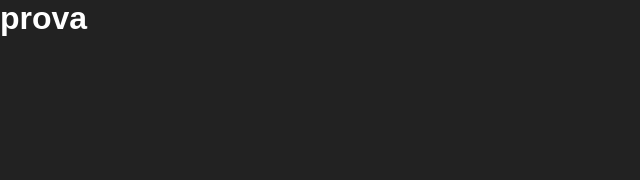
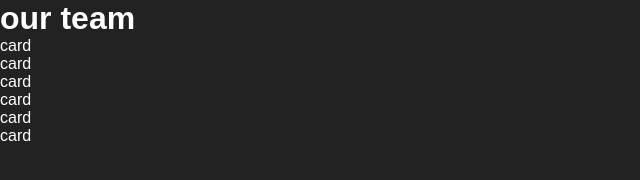
Before and after one commit to MarcoPercolla/js-our-team, a plain HTML site: page index.html in a window 1280 px wide. Shown: the whole page, without its empty margins (0-640 px from the left). Drawn offline with Linux system fonts and the light colour scheme.

Commit message:
genero una carta per ogni membro

```diff
--- a/index.html
+++ b/index.html
@@ -7,7 +7,10 @@
     <link rel="stylesheet" href="css/style.css">
 </head>
 <body>
-    <h1>prova</h1>
+    <main>
+        <h1>our team</h1>
+        <div id="container"></div>
+    </main>
     <script src="js/main.js"></script>
 </body>
 </html>
--- a/js/main.js
+++ b/js/main.js
@@ -43,16 +43,20 @@ const membri = [
 
 for (let i = 0; i < membri.length; i++) {
     const member = membri[i];
+    // per ogni membro genero una carta
+    document.getElementById("container").innerHTML += `<div class="card"> card </div>`;
 
-    for(let key in member) {
+    // for(let key in member) {
 
-        console.log(key, member[key], "normale" );
+    //     console.log(key, member[key], "normale" );
 
 
-        if (key == "nome") {
-            console.log(key, member[key], "mirato" );
-        }
+    //     if (key == "nome") {
+    //         console.log(key, member[key], "mirato" );
+    //     } else {
+    //         console.log(key, member[key], "non-mirato" );
+    //     }
 
-    };
+    // };
 
 };
```
